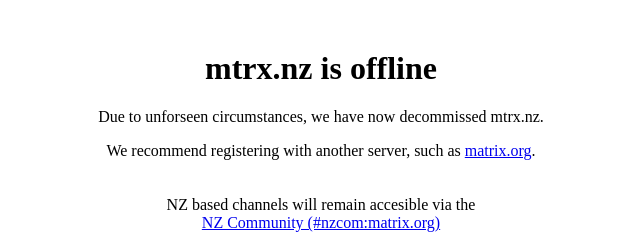
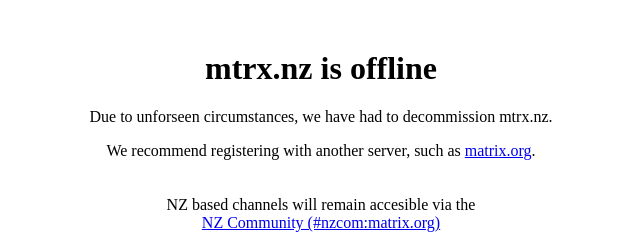
Before and after one commit to idanoo/static.mtrx.nz, a plain HTML site: page index.html in a window 1280 px wide. Shown: the full height of the page, 319-959 px from the left. Drawn offline with Linux system fonts and the light colour scheme.

Commit message:
Update wording

```diff
--- a/index.html
+++ b/index.html
@@ -10,7 +10,7 @@
   <body>
     <main style="width:500px; margin: 50px auto; text-align: center;">
         <h1>mtrx.nz is offline</h1>
-        <p>Due to unforseen circumstances, we have now decommissed mtrx.nz.</p>
+        <p>Due to unforseen circumstances, we have had to decommission mtrx.nz.</p>
         <p>We recommend registering with another server, such as <a href="https://app.element.io/" target="_blank">matrix.org</a>.<br/><br/><br/>
         NZ based channels will remain accesible via the<br/><a href="https://matrix.to/#/#nzcom:matrix.org" target="_blank">NZ Community (#nzcom:matrix.org)</a></p>
     </main>
```
